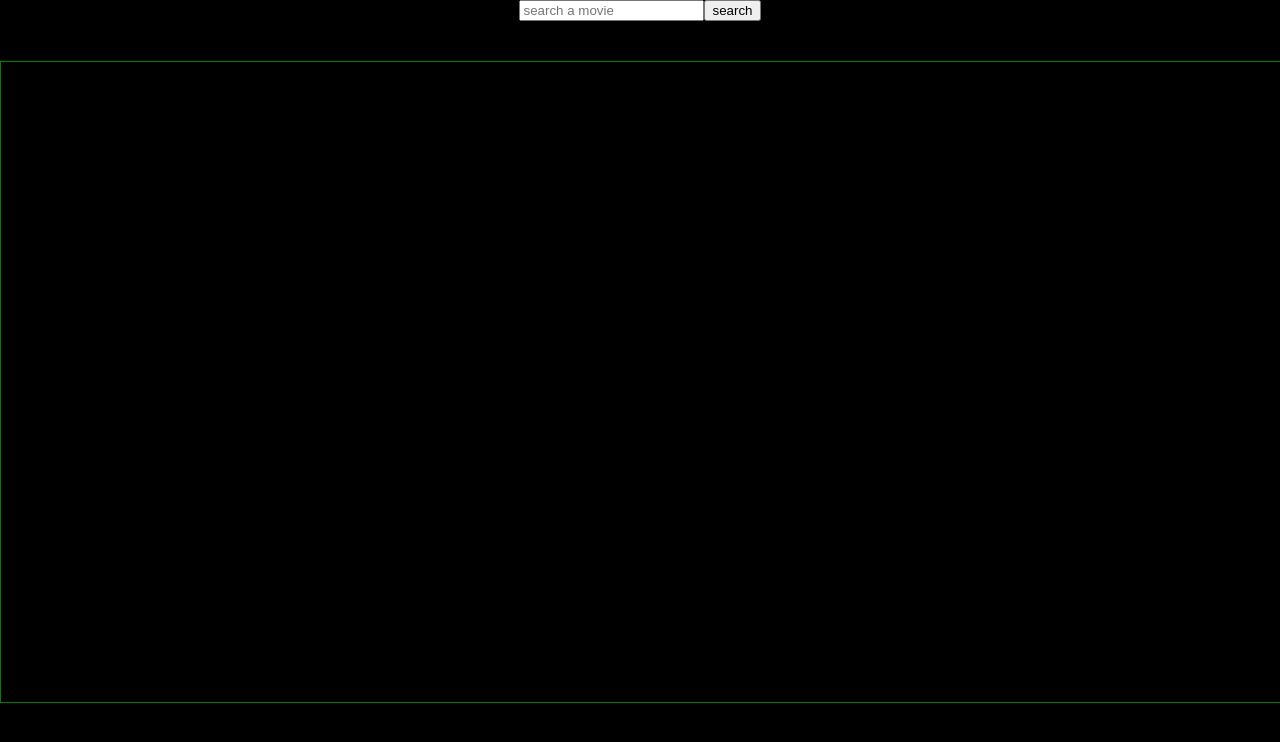
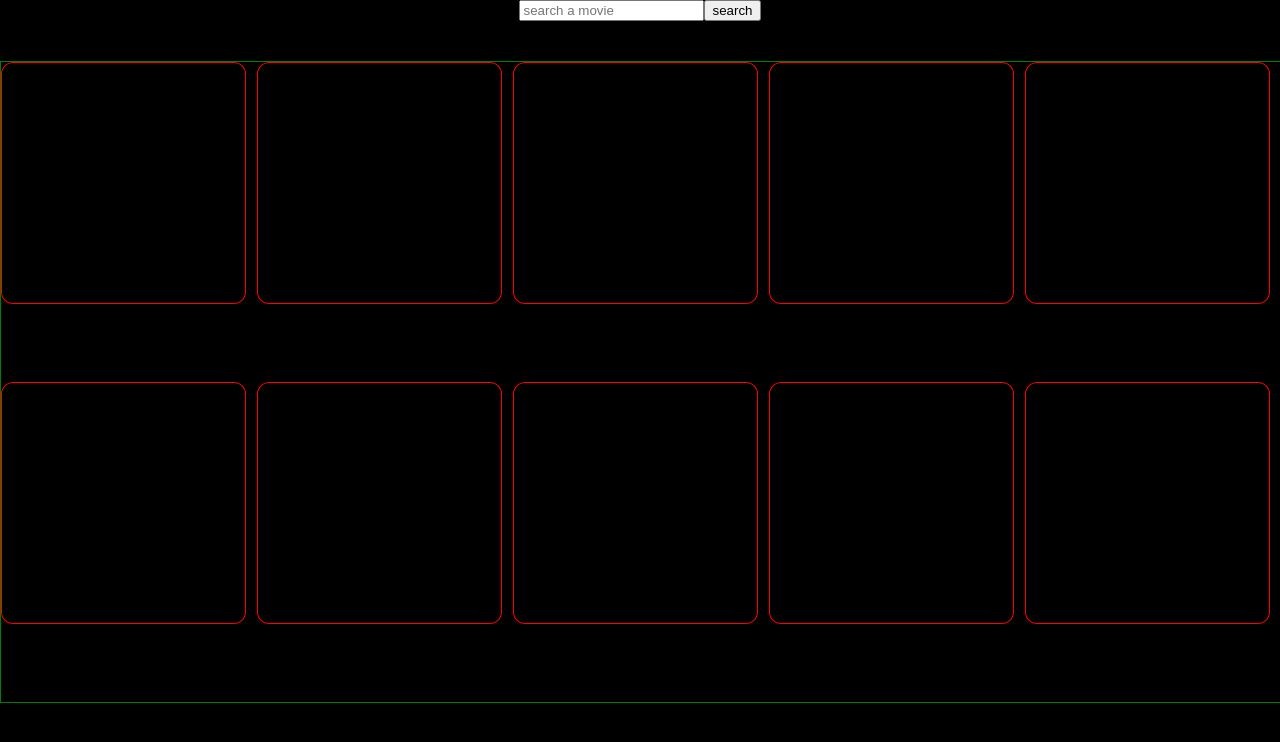
Before and after one commit to conquerer-wo/react-testing-ground, a React (Vite) app in the folder react-testing/: page / in a window 1280 px wide. Shown: the top 742 px of the page. Built offline with nearby package versions, Linux system fonts and the light colour scheme.

Commit message:
set up prop and grid

```diff
--- a/react-testing/src/App.jsx
+++ b/react-testing/src/App.jsx
@@ -1,10 +1,10 @@
 import React, { useState } from 'react';
 import Search from './search.jsx'
-import Body from './Body.jsx'
+
 
 function App() {
   return ( <><Search/>
-  <Body/>
+
  </>
   )
 
--- a/react-testing/src/Body.jsx
+++ b/react-testing/src/Body.jsx
@@ -1,4 +1,17 @@
 import React, { useState } from 'react';
 import "./body.css";
-function Body () {return (<div className = "bd"></div>)}
+
+function Body () { ;return (<div className = "bd">
+<div> </div>
+<div></div>
+<div></div>
+<div></div>
+<div></div>
+<div></div>
+<div></div>
+<div></div>
+<div></div>
+<div></div>
+
+</div>)}
 export default Body
--- a/react-testing/src/body.css
+++ b/react-testing/src/body.css
@@ -1 +1,2 @@
-.bd{display:block;border: 1px solid green; width:100vw; height: 80vh; margin-top:5vh; display: grid;; grid-template-columns: repeat(5,1fr); grid-template-rows: 1fr 1fr;}
+.bd{display:grid;border: 1px solid green; width:100vw; height: 80vh; margin-top:5vh;  grid-template-columns: repeat(5,1fr); grid-template-rows: 1fr 1fr;}
+.bd div {width:19vw ; height: 30vh; border-radius: 5%; border: 1px solid red;}
--- a/react-testing/src/search.jsx
+++ b/react-testing/src/search.jsx
@@ -1,6 +1,6 @@
 import React, { useState } from "react";
 import "./search.css";
-
+import Body from './Body.jsx';
 function Search() {
   const [input, setInput] = useState("");
 
@@ -17,10 +17,7 @@ function Search() {
       }
 
       console.log(res.Search);
-      const movTitle = res.Search.slice(0,10).Title;
-      const movImg = res.Search.Poster;
-      const movType = res.Search.Type;
-      const movYear = res.Search.Year;
+
       console.log(movTitle)
     } catch (error) {
       window.alert("Not working");
@@ -29,7 +26,7 @@ function Search() {
   }
 
   return (
-    <div className="cont">
+    <><div className="cont">
       <input
         id="search"
         placeholder="search a movie"
@@ -39,6 +36,8 @@ function Search() {
         search
       </button>
     </div>
+    <Body/>
+    </>
   );
 }
 
```
